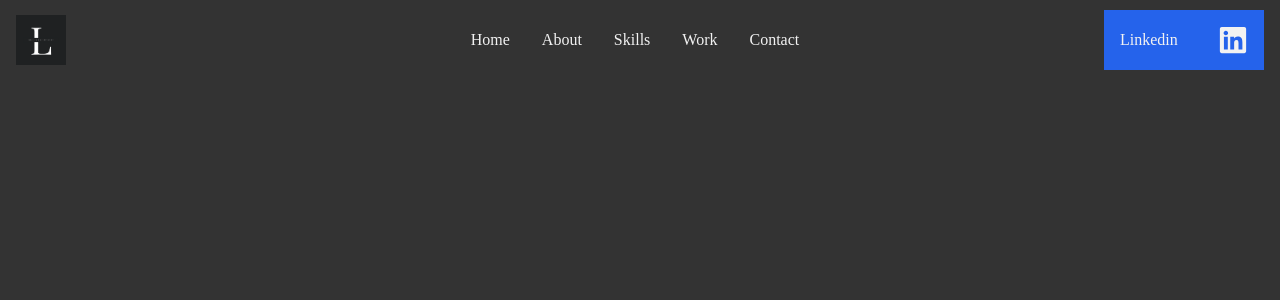
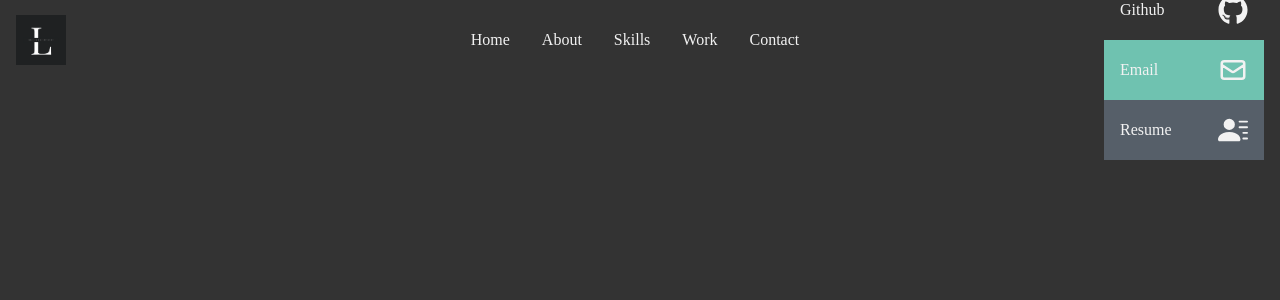
Before and after one commit to brianlockerbie/portfolio-react, a React (Create React App) app: page / in a window 1280 px wide. Shown: the top 300 px of the page. Built offline with nearby package versions, Linux system fonts and the light colour scheme.

Commit message:
added resume, linked in & email

```diff
--- a/src/components/Navbar.jsx
+++ b/src/components/Navbar.jsx
@@ -6,13 +6,13 @@ import Logo from '../assets/logo.png'
 //import { Link } from 'react-scroll';
 
 const Navbar = () => {
-  const [nav, setNav] = useState(false)
-  const handleClick = () => setNav(!nav)
+  const [nav, setNav] = useState(false);
+  const handleClick = () => setNav(!nav);
 
   return (
     <div className='fixed w-full h-[80px] flex justify-between items-center px-4 bg-[#333333] text-[#f2f2f2]'>
         <div>
-          <img src={Logo} alt="Logo Image" style={{width : '50px'}} />
+          <img src={Logo} alt="Logo Image" style={{width: '50px'}} />
         </div>
 
         {/* Nav Menu */}
@@ -49,9 +49,29 @@ const Navbar = () => {
                   Linkedin <FaLinkedin size={30} />
                 </a>
               </li>
+              <li className='w-[160px] h-[60px] flex justify-between items-center ml-[-100px] hove:ml-[-10px] duration-300 bg-[#333333]'>
+                <a
+                className='flex justify-between items-center w-full text-[#f2f2f2]'
+                href="/">
+                  Github <FaGithub size={30} />
+                </a>
+              </li>
+              <li className='w-[160px] h-[60px] flex justify-between items-center ml-[-100px] hove:ml-[-10px] duration-300 bg-[#6fc2b0]'>
+                <a
+                className='flex justify-between items-center w-full text-[#f2f2f2]'
+                href="/">
+                  Email <HiOutlineMail size={30} />
+                </a>
+              </li>
+              <li className='w-[160px] h-[60px] flex justify-between items-center ml-[-100px] hove:ml-[-10px] duration-300 bg-[#565f69]'>
+                <a className='flex justify-between items-center w-full text-[#f2f2f2]'
+                href="/">
+                  Resume <BsFillPersonLinesFill size={30} />
+                </a>
+              </li>
             </ul>
-          </div>
-    </div>
+              </div>
+            </div>
   );
 };
 
```
